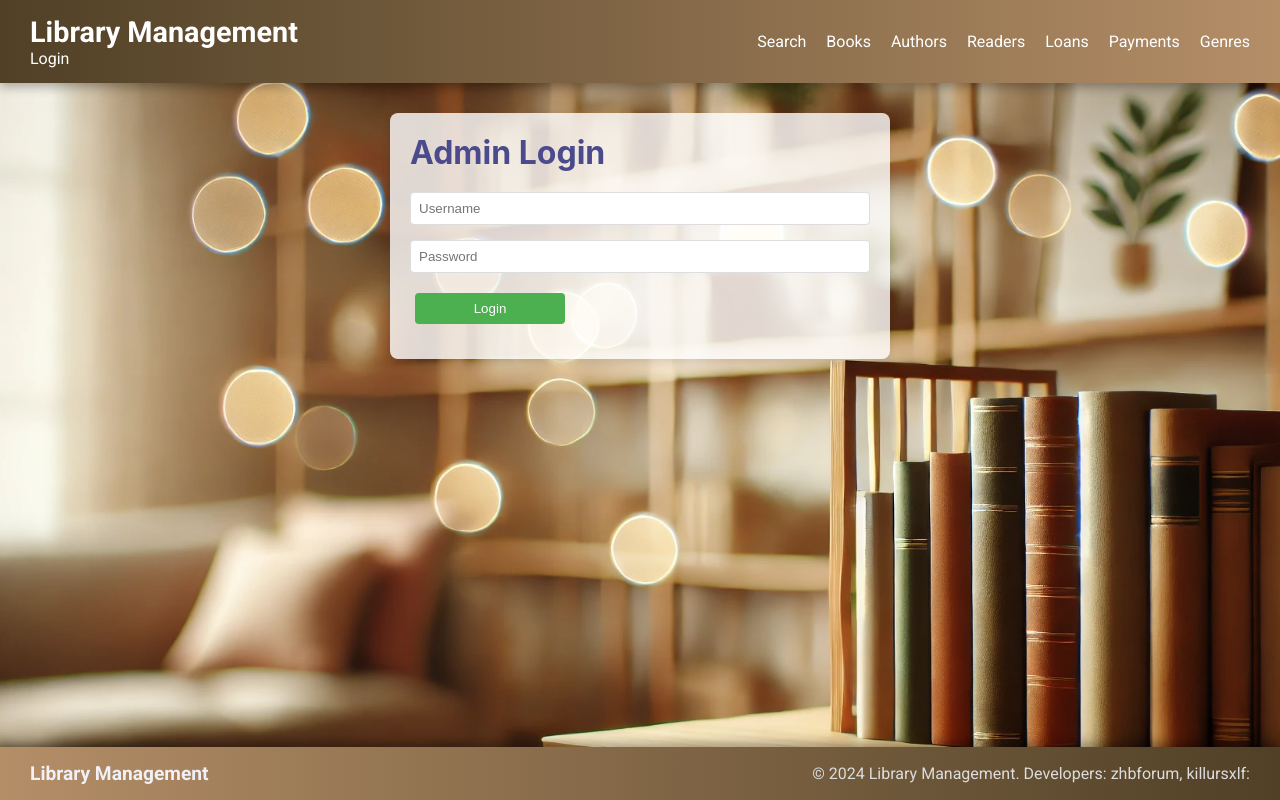
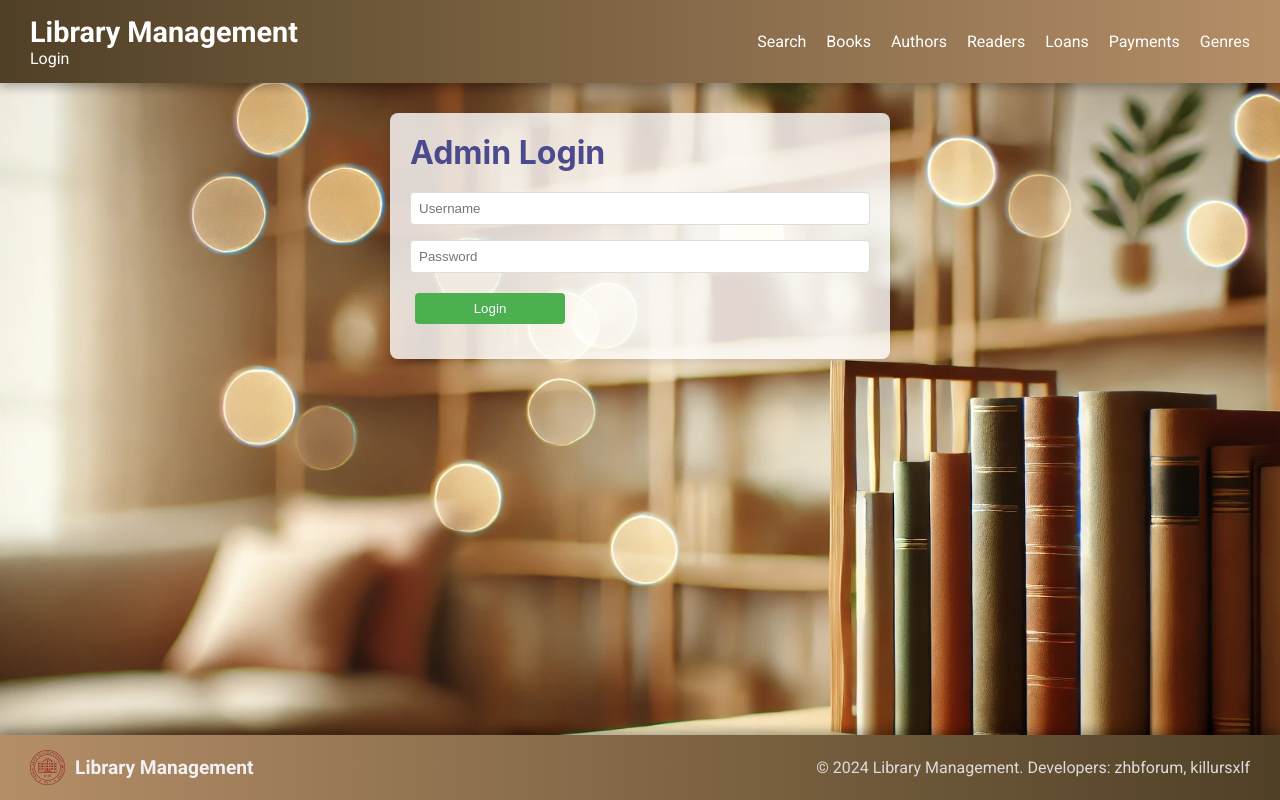
Before and after one commit to zhbforum/coursework, a React (Create React App) app in the folder frontend/: page /login in a window 1280 px wide. Built offline with nearby package versions, Linux system fonts and the light colour scheme.

Commit message:
Add KhPI logo, fix spinbox

```diff
--- a/frontend/src/App.css
+++ b/frontend/src/App.css
@@ -72,7 +72,7 @@ ul
 
 button
 {
-  background-color: #4a90e2;
+  background-color: rgb(133, 105, 72);
   color: white;
   border: none;
   margin-left: 5px;
@@ -84,7 +84,7 @@ button
 
 button:hover
 {
-  background-color: #357abd;
+  background-color: rgba(133, 105, 72, 0.555);
 }
 
 .container
@@ -254,3 +254,37 @@ textarea {
   font-size: 0.9em;
   color: #555;
 }
+
+.authorgenre-select
+{
+    width: 100%;
+    max-width: 760px;
+    padding: 8px;
+    font-size: 1em;
+    border: 2px solid #ccc;
+    border-radius: 4px;
+    background-color: #f9f9f9;
+    color: #333;
+    appearance: none;
+    outline: none;
+    cursor: pointer;
+    transition: all 0.3s ease;
+}
+
+.authorgenre-select:hover
+{
+    border-color: #4a90e2;
+    background-color: #f0f8ff;
+}
+
+.authorgenre-select:focus
+{
+    border-color: #4a90e2;
+    box-shadow: 0 0 5px rgba(74, 144, 226, 0.5);
+}
+
+.authorgenre-select option
+{
+    background-color: #fff;
+    color: #333;
+}
--- a/frontend/src/components/Footer.css
+++ b/frontend/src/components/Footer.css
@@ -19,6 +19,15 @@
     font-size: 1.2em;
     color: #f0f0f5;
     transition: color 0.3s ease;
+    display: flex;
+    align-items: center;
+}
+
+.footer-logo-image
+{
+    width: 35px;
+    height: auto;
+    margin-right: 10px;
 }
 
 .footer p
--- a/frontend/src/components/Footer.jsx
+++ b/frontend/src/components/Footer.jsx
@@ -1,12 +1,18 @@
 import React from 'react';
 import './Footer.css';
 
-function Footer()
-{
+function Footer() {
   return (
     <footer className="footer">
-      <div className="footer-logo">Library Management</div>
-      <p>&copy; {new Date().getFullYear()} Library Management. Developers: zhbforum, killursxlf:</p>
+      <div className="footer-logo">
+        <img
+          src={require('./logo.png')}
+          alt="Library Logo"
+          className="footer-logo-image"
+        />
+        Library Management
+      </div>
+      <p>&copy; {new Date().getFullYear()} Library Management. Developers: zhbforum, killursxlf</p>
     </footer>
   );
 }
--- a/frontend/src/pages/BooksEditingPage.jsx
+++ b/frontend/src/pages/BooksEditingPage.jsx
@@ -17,7 +17,7 @@ const SelectField = ({ label, value, onChange, options, required = false }) =>
   return (
     <div>
       <label>{label}:</label>
-      <select value={value} onChange={onChange} required={required}>
+      <select value={value} onChange={onChange} required={required} className="authorgenre-select">
         <option value="" disabled>Select {label.toLowerCase()}</option>
         {options.map(option =>
         {
```
Also changed, not shown: frontend/src/components/logo.png (added).
